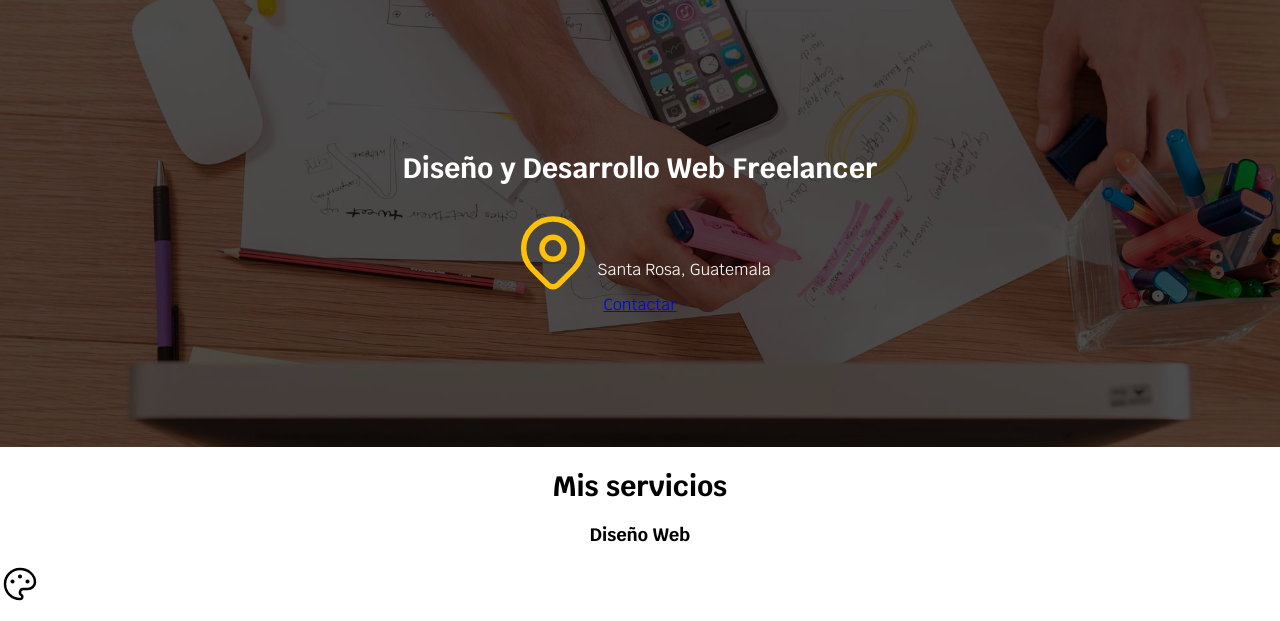
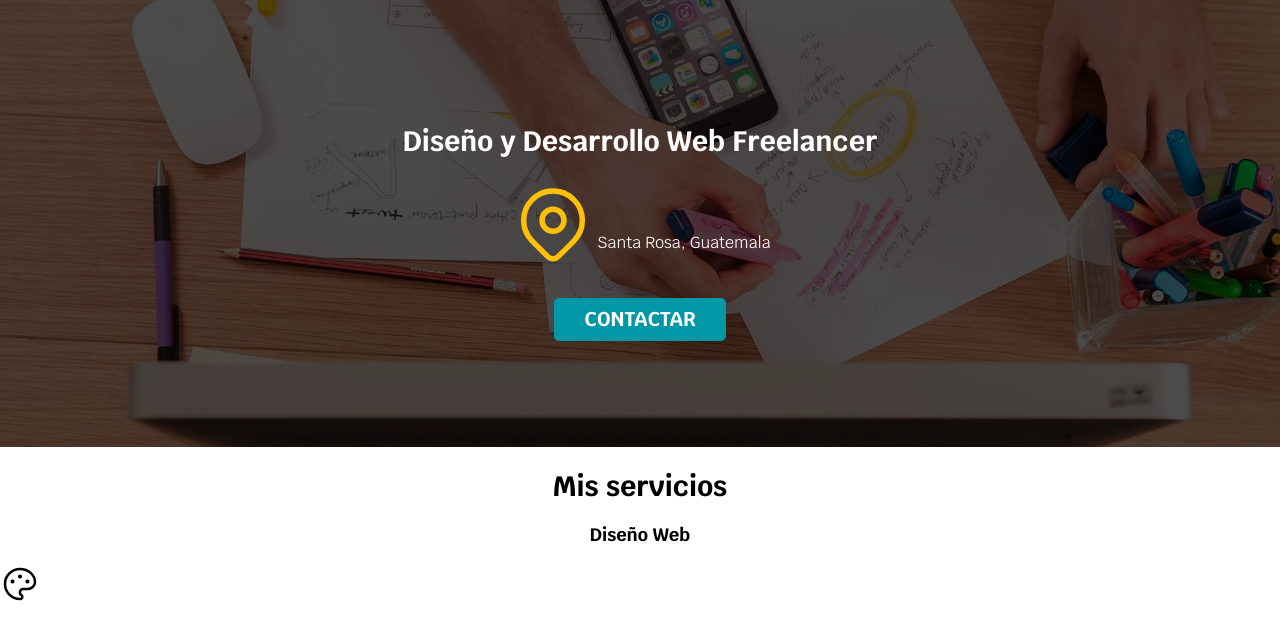
Before and after one commit to jbolanosa/freelancer, a plain HTML site: page index.html in a window 1280 px wide. Shown: the part 141-762 px from the top of the page. Drawn offline with Linux system fonts and the light colour scheme.

Commit message:
creado boton contactar

```diff
--- a/css/style.css
+++ b/css/style.css
@@ -107,3 +107,23 @@ h1, h2, h3 {
     display: flex;
     align-items: flex-end;
 }
+
+.boton {
+    background-color: var(--secundario);
+    color: var(--blanco);
+    padding: 1rem 3rem;
+    margin-top: 3rem;
+    font-size: 2rem;
+    text-decoration: none;
+    text-transform: uppercase;
+    font-weight: bold;
+    border-radius: .5rem;
+    width: 90%;
+    text-align: center;
+}
+
+@media (min-width: 768px) {
+    .boton {
+        width: auto;
+    }
+}
--- a/index.html
+++ b/index.html
@@ -40,7 +40,7 @@
                 <p>Santa Rosa, Guatemala</p>
             </div>
 
-            <a href="#">Contactar</a>
+            <a class="boton" href="#">Contactar</a>
         </div>
     </section>
 
```
